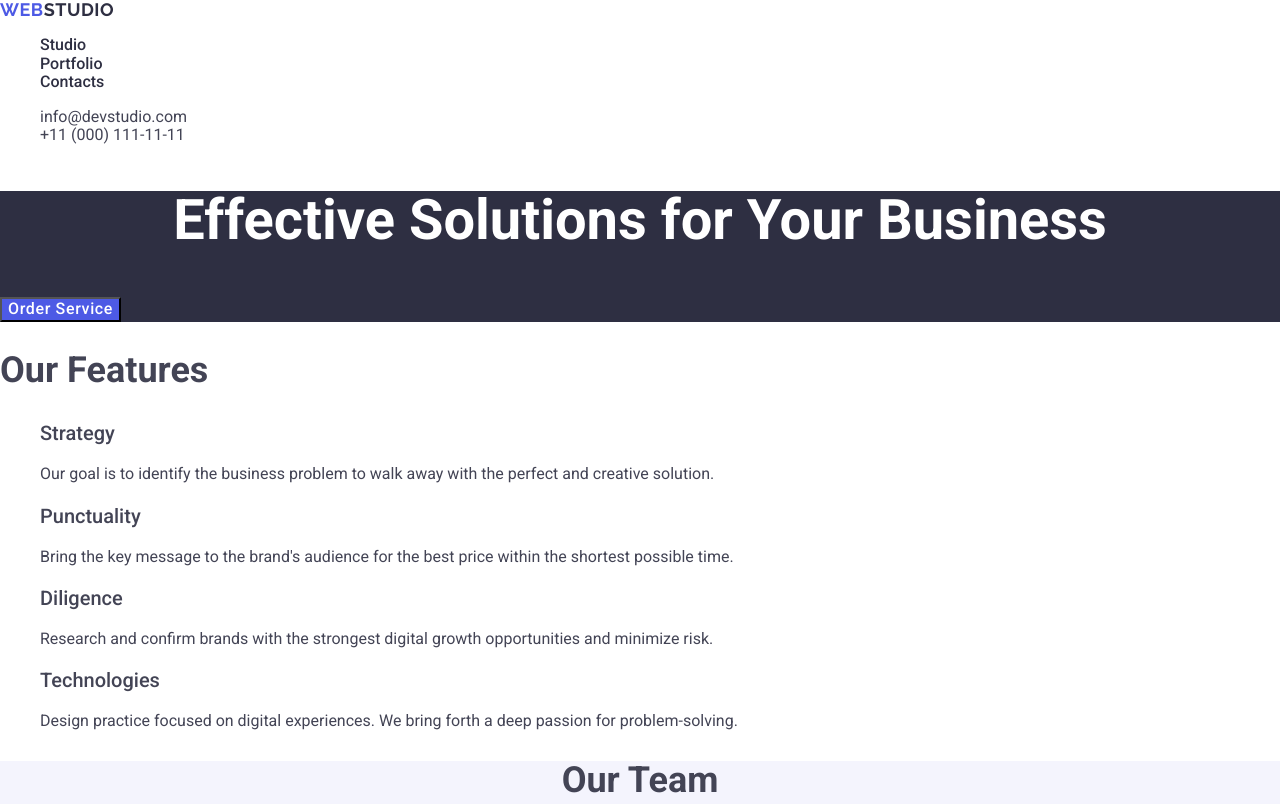
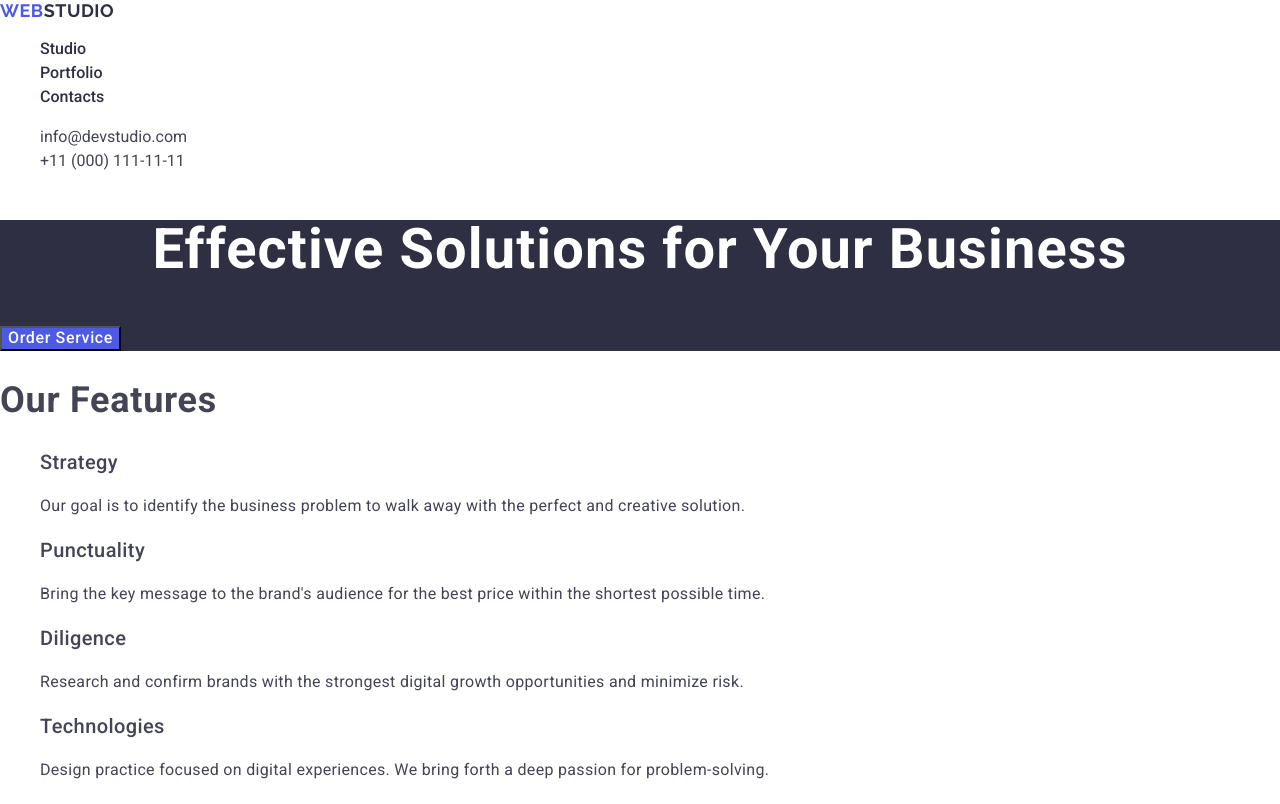
Before and after one commit to sasha-dubrovina28/goit-markup-hw-02, a plain HTML site: page index.html in a window 1280 px wide. Shown: the top 804 px of the page. Drawn offline with nearby package versions, Linux system fonts and the light colour scheme.

Commit message:
add markup

```diff
--- a/css/styles.css
+++ b/css/styles.css
@@ -12,7 +12,7 @@ a {
 header .logo-accent {
     color: #4D5AE5;
 }
-h1, h2, h3, p, a,{
+h1, h2, h3, p {
     letter-spacing: 0.02em;
 }
 h1 {
@@ -36,6 +36,7 @@ h3 {
 p {
     font-size: 16px;
     font-weight: 400;
+    line-height: 1.5;
 }
 
 .logo-accent {
@@ -53,20 +54,22 @@ p {
     font-size: 18px;
     color: #2E2F42;
     text-decoration: none;
-    line-height: 1.07;
+    line-height: 1.17;
     letter-spacing: 0.03em;
 }
 
 .site-footer p {
     color: #f4f4fd;
+    line-height: 1.5;
 }
 .site-footer .logo-footer {
     font-family: "Raleway", sans-serif;
-    font-weight: 600;
+    font-weight: 700;
     text-transform: uppercase;
     font-size: 18px;
     color: #f4f4fd;
     text-decoration: none;
+    letter-spacing: 0.03em;
 }
 
 .site-footer .logo-accent {
@@ -110,11 +113,13 @@ p {
     text-align: center;
     color: #2E2F42;
     font-size: 20px;
+    line-height: 1.5;
 }
 .team-position {
     text-align: center;
     color: #434455;
     font-size: 16px;
+    line-height: 1.5;
 }
 
 .portfolio-title {
@@ -126,7 +131,9 @@ p {
 }
 .portfolio-list {
     color: #2E2F42;
-
+}
+.portfolio-list p {
+    color: #434455;
 }
 .site-footer {
     background-color: #2E2F42;
@@ -137,6 +144,7 @@ p {
     color: #2E2F42;
     font-weight: 500;
     font-size: 16px;
+    line-height: 1.5;
 }
 .page-nav .link:hover,
 .page-nav .link:focus,
@@ -149,6 +157,7 @@ p {
 }
 .contact-nav .link {
     color: #434455;
+    line-height: 1.5;
 }
 .contact-nav .link:hover,
 .contact-nav .link:focus,
--- a/index.html
+++ b/index.html
@@ -23,9 +23,9 @@
       >
       <nav>
         <ul class="page-nav">
-          <li><a href="Studio" class="link">Studio</a></li>
-          <li><a href="Portfolio" class="link">Portfolio</a></li>
-          <li><a href="Contacts" class="link">Contacts</a></li>
+          <li><a href="#" class="link">Studio</a></li>
+          <li><a href="#" class="link">Portfolio</a></li>
+          <li><a href="#" class="link">Contacts</a></li>
         </ul>
       </nav>
       <address>
```
